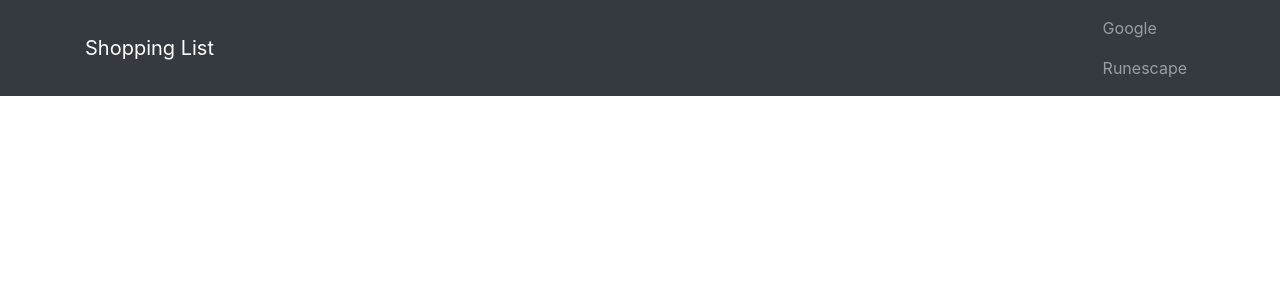
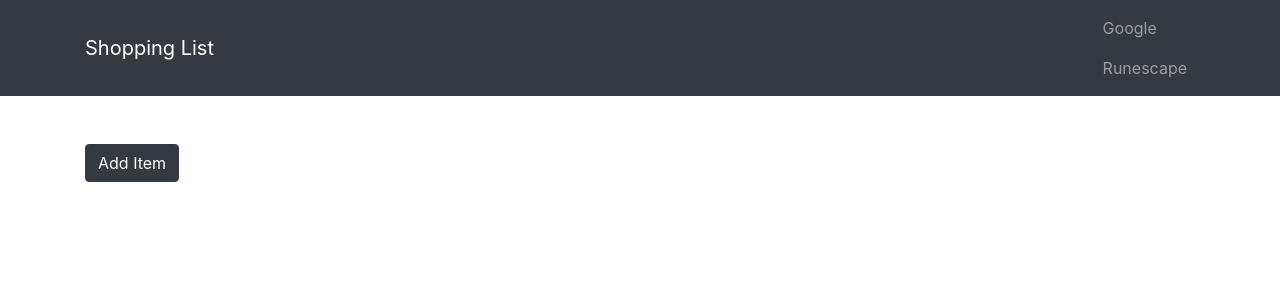
Before and after one commit to stevau5/genericList, a React (Create React App) app in the folder client/: page / in a window 1280 px wide. Shown: the top 300 px of the page. Built offline with nearby package versions, Linux system fonts and the light colour scheme.

Commit message:
added SL component

```diff
--- a/client/src/App.js
+++ b/client/src/App.js
@@ -1,6 +1,6 @@
 import React, { Component } from 'react';
 import AppNavbar from './components/AppNavbar';
-
+import ShoppingList from './components/ShoppingList';
 import 'bootstrap/dist/css/bootstrap.min.css'
 import './App.css';
 
@@ -10,6 +10,7 @@ class App extends Component {
     return (
       <div className="App">
         <AppNavbar />
+        <ShoppingList/>
       </div>
     );
   }
--- a/client/src/components/AppNavbar.js
+++ b/client/src/components/AppNavbar.js
@@ -33,7 +33,7 @@ class AppNavbar extends Component {
               <Nav className="ml-auto" navbar>
                 <NavItem>
                   <NavLink href="https://google.com">Google</NavLink>
-                  <NavLink href="runescape.com">Runescape</NavLink>
+                  <NavLink href="https://runescape.com">Runescape</NavLink>
                 </NavItem>
               </Nav>
             </Collapse>
--- /dev/null
+++ b/client/src/components/ShoppingList.js
@@ -0,0 +1,45 @@
+import React, { Component } from 'react';
+import { Container, ListGroup, ListGroupItem, Button } from 'reactstrap';
+import { CSSTransition, TransitionGroup } from 'react-transition-group';
+import uuid from 'uuid';
+
+
+//create shopping list class
+
+class ShoppingList extends Component {
+  state = {
+    items: [
+      { id: uuid(), name: 'Eggs'},
+      { id: uuid(), name: 'Milk'},
+      { id: uuid(), name: 'Chicken'},
+      { id: uuid(), name: 'Water'},
+    ]
+  }
+
+  render() {
+    //below is called destructuring, whatever items is inside the state, it is
+    //pulled out.
+    const { items } = this.state
+
+    return (
+    <Container>
+      <Button
+        color = "dark"
+        style = {{marginBottom: '2rem'}}
+        onClick = { () => {
+          const name = prompt('Enter Item');
+          if(name){
+            this.setState(state => ({
+              items: [...state.items, { id: uuid(), name }]
+            }));
+          }
+        }}
+      > Add Item </Button>
+
+    </Container>
+  );
+
+  }
+}
+
+export default ShoppingList;
```
